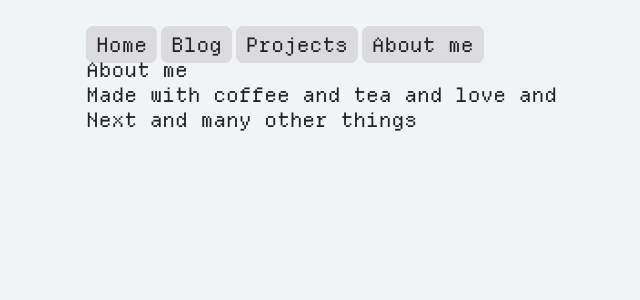
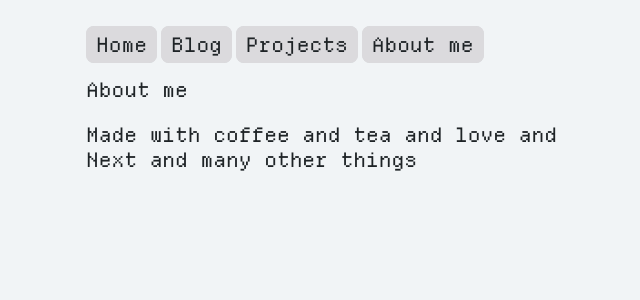
Before and after one commit to verbey/personal-website, a Next.js app: page /about in a window 1280 px wide. Shown: the top 300 px of the page, without its empty margins (298-938 px from the left). Built offline with nearby package versions, Linux system fonts and the light colour scheme.

Commit message:
Add content spacing

```diff
--- a/src/app/about/page.module.css
+++ /dev/null
@@ -1,4 +0,0 @@
-.page {
-	display: flex;
-	flex-direction: column;
-}
--- a/src/app/about/page.tsx
+++ b/src/app/about/page.tsx
@@ -1,5 +1,5 @@
-import styles from './page.module.css';
+import infoPageStyles from '../page.module.css';
 
 export default function About() {
-	return <div className={styles.page}>About me</div>;
+	return <div className={infoPageStyles.page}>About me</div>;
 }
--- a/src/app/blog/page.module.css
+++ /dev/null
@@ -1,4 +0,0 @@
-.page {
-	display: flex;
-	flex-direction: column;
-}
--- a/src/app/blog/page.tsx
+++ b/src/app/blog/page.tsx
@@ -1,4 +1,4 @@
-import styles from './page.module.css';
+import infoPageStyles from '../page.module.css';
 import layoutStyles from '../layout.module.css';
 import fs from 'fs';
 import graymatter from 'gray-matter';
@@ -32,7 +32,7 @@ function getPosts(): {
 export default function Archive() {
 	const posts = getPosts();
 	return (
-		<div className={styles.page}>
+		<div className={infoPageStyles.page}>
 			<header>
 				<h1>Blog Posts</h1>
 			</header>
--- a/src/app/layout.module.css
+++ b/src/app/layout.module.css
@@ -21,6 +21,12 @@ html {
 	box-sizing: border-box;
 	color: var(--text);
 	background-color: var(--bg);
+}
+
+body {
+	display: flex;
+	flex-direction: column;
+	gap: 1rem;
 }
 
 .navbarElementsContainer {
--- a/src/app/page.module.css
+++ b/src/app/page.module.css
@@ -1,4 +1,5 @@
 .page {
 	display: flex;
 	flex-direction: column;
+	gap: 1rem;
 }
```
